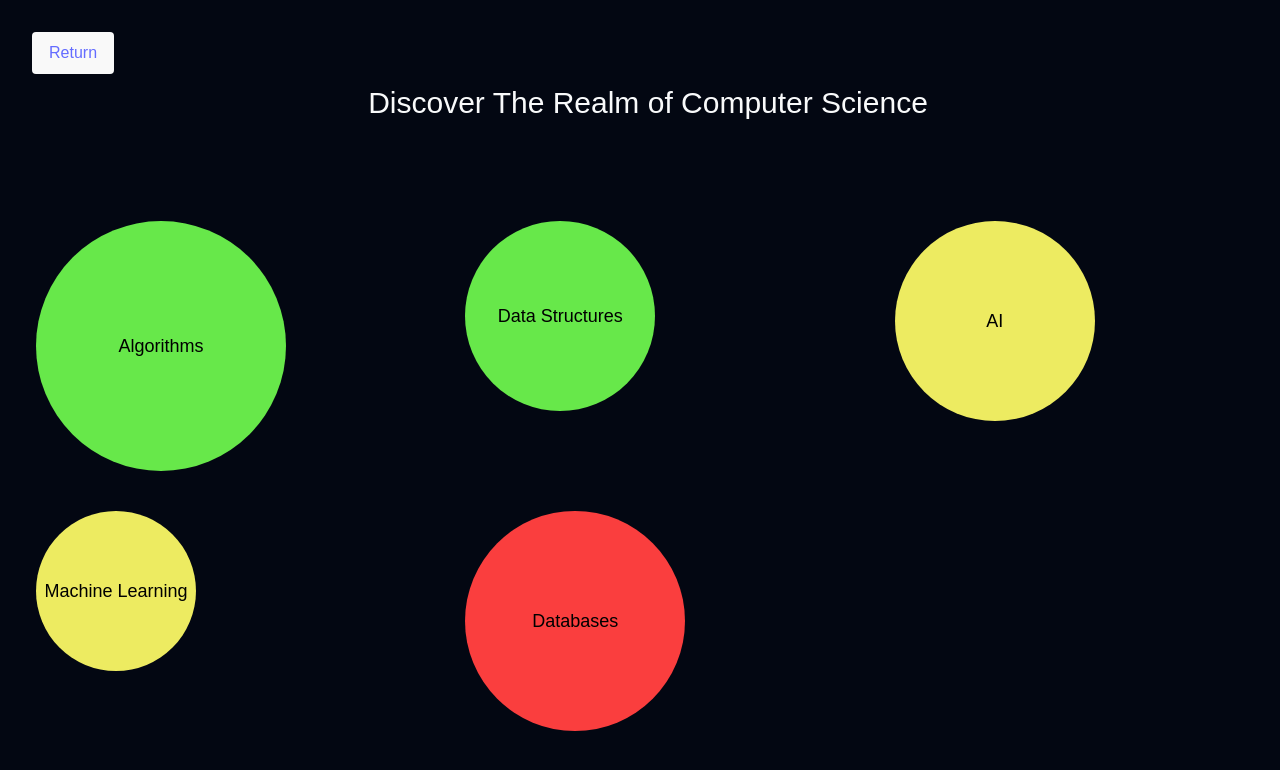
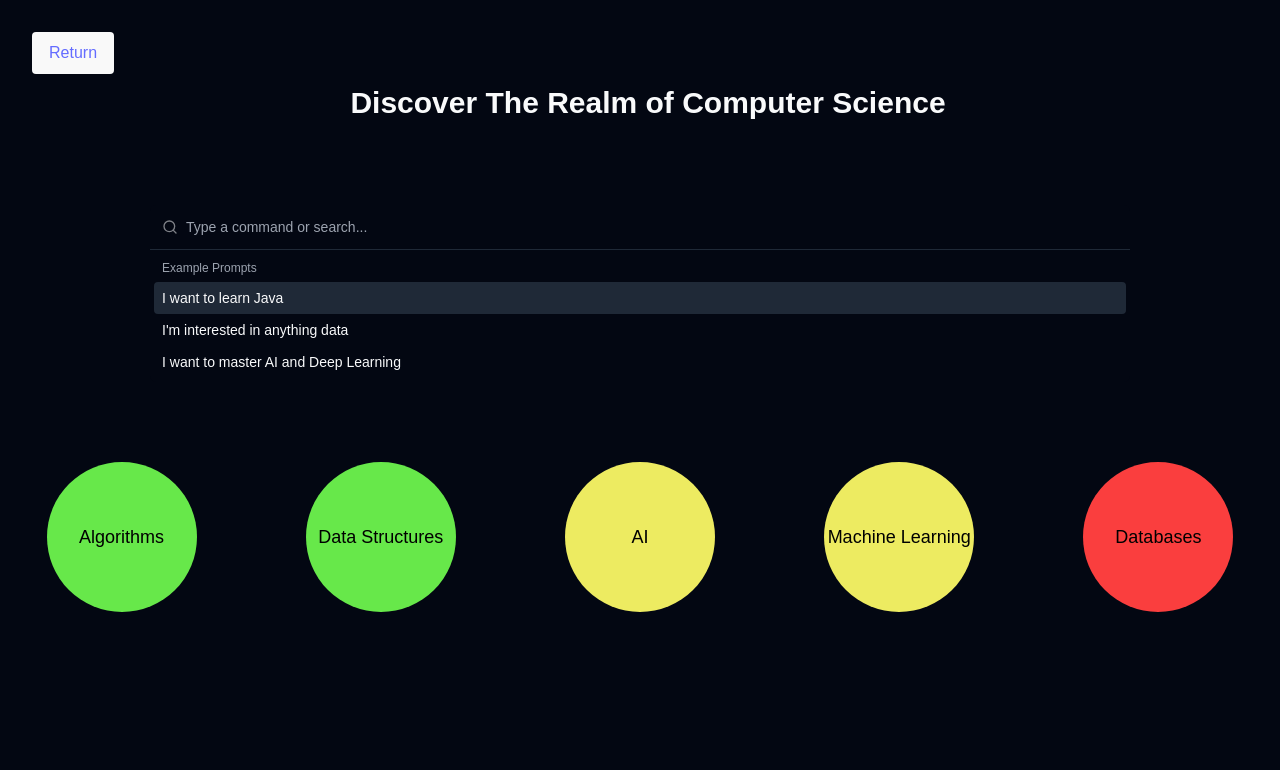
Before and after one commit to 49M/Pathway_App, a Next.js app in the folder Pathway-Next/pathway-next/: page /cspath in a window 1280 px wide. Shown: the top 770 px of the page. Built offline with nearby package versions, Linux system fonts and the light colour scheme.

Commit message:
cs_page setup

```diff
--- a/Pathway-Next/pathway-next/app/cspath/page.tsx
+++ b/Pathway-Next/pathway-next/app/cspath/page.tsx
@@ -1,7 +1,6 @@
 "use client";
 
 import React, { useEffect, useState } from "react";
-import { ReturnBtn } from "../../components/ReturnBtn";
 import Header from "@/components/Header";
 import CategoryBubble from "../../components/CategoryBubble";
 import {
@@ -23,11 +22,11 @@ const CSPath = (props: Props) => {
 
   useEffect(() => {
     const bubblesData = [
-      { size: 250, label: "Algorithms", color: "#67e84a" },
-      { size: 190, label: "Data Structures", color: "#67e84a"},
-      { size: 200, label: "AI", color: "#edeb61"},
-      { size: 160, label: "Machine Learning", color: "#edeb61" },
-      { size: 220, label: "Databases", color: "#fa3e3e" }
+      { size: 150, label: "Algorithms", color: "#67e84a" },
+      { size: 150, label: "Data Structures", color: "#67e84a"},
+      { size: 150, label: "AI", color: "#edeb61"},
+      { size: 150, label: "Machine Learning", color: "#edeb61" },
+      { size: 150, label: "Databases", color: "#fa3e3e" }
     ];
 
     setBubbles(bubblesData);
@@ -36,7 +35,19 @@ const CSPath = (props: Props) => {
   return (
     <div className="relative w-full h-screen justify-center">
       <Header title="Discover The Realm of Computer Science" />
-      <div className="grid grid-cols-3 gap-10 p-4">
+      <div>
+        <Command className="max-w-[calc(100vw-300px)] mx-auto w-full">
+          <CommandInput placeholder="Type a command or search..." />
+          <CommandList>
+            <CommandEmpty>No results found.</CommandEmpty>
+            <CommandGroup heading="Example Prompts">
+              <CommandItem>I want to learn Java</CommandItem>
+              <CommandItem>I'm interested in anything data</CommandItem>
+              <CommandItem>I want to master AI and Deep Learning</CommandItem>
+            </CommandGroup>
+          </CommandList>
+        </Command>
+        <div className="grid grid-cols-5 gap-4 mt-20 mx-auto justify-items-center">
           {bubbles.map((bubble, index) => (
             <CategoryBubble
               key={index}
@@ -47,6 +58,7 @@ const CSPath = (props: Props) => {
           ))}
       </div>
       </div>
+    </div>
   );
 };
 
--- a/Pathway-Next/pathway-next/components/CategoryBubble.tsx
+++ b/Pathway-Next/pathway-next/components/CategoryBubble.tsx
@@ -9,7 +9,7 @@ interface CategoryBubbleProps {
 const CategoryBubble: React.FC<CategoryBubbleProps> = ({ size, label, color }) => {
   return (
     <div
-      className="flex items-center justify-center rounded-full ml-5 mr-5 text-lg text-black"
+      className="flex items-center justify-center rounded-full text-lg text-black"
       style={{ width: size, height: size, backgroundColor: color }}
     >
       {label}
--- a/Pathway-Next/pathway-next/components/Header.tsx
+++ b/Pathway-Next/pathway-next/components/Header.tsx
@@ -9,7 +9,7 @@ const Header = ({ title }: Props) => {
   return (
     <div className='header mb-20 mt-20 flex space-x-4 justify-center'>
         <ReturnBtn />
-        <h2 className='text-[30px]'>{title}</h2>
+        <h2 className='text-[30px] font-bold'>{title}</h2>
     </div>
   )
 }
```
Lines whose indentation alone changed are shown as unchanged.
